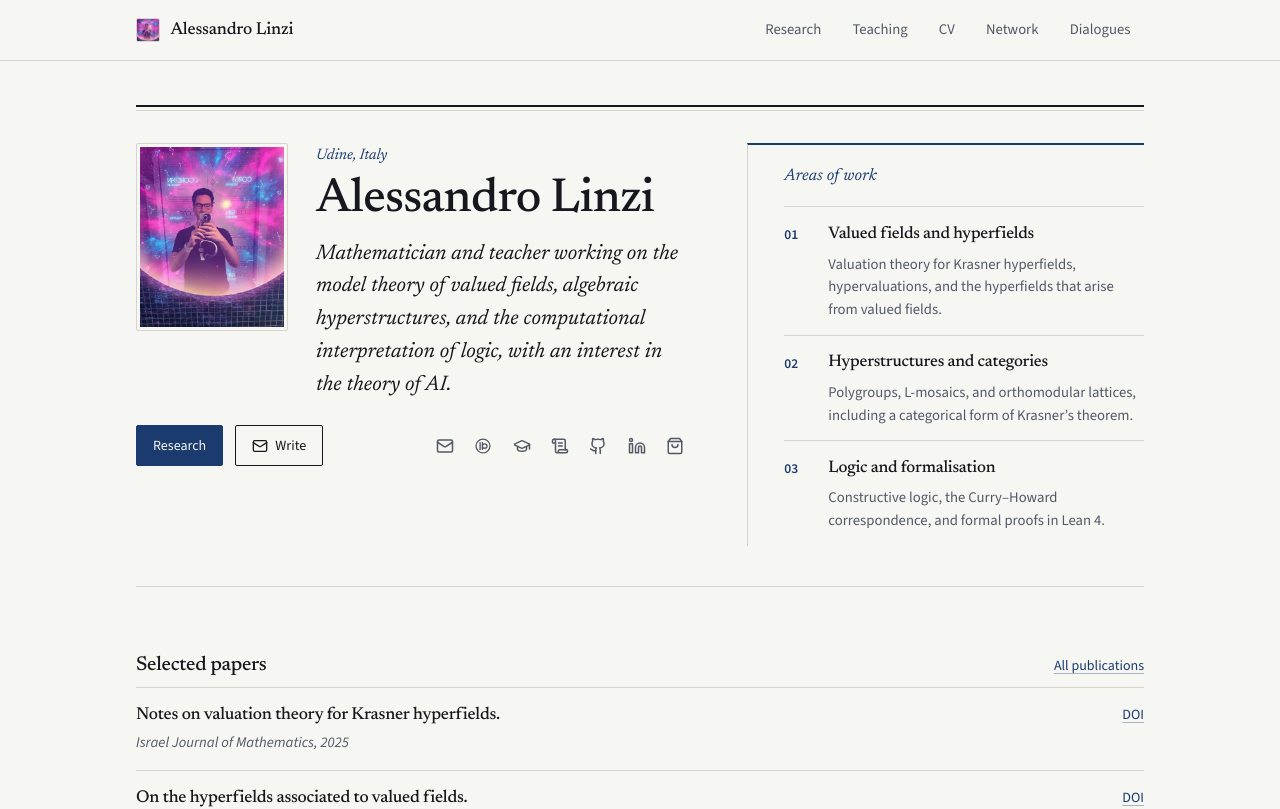
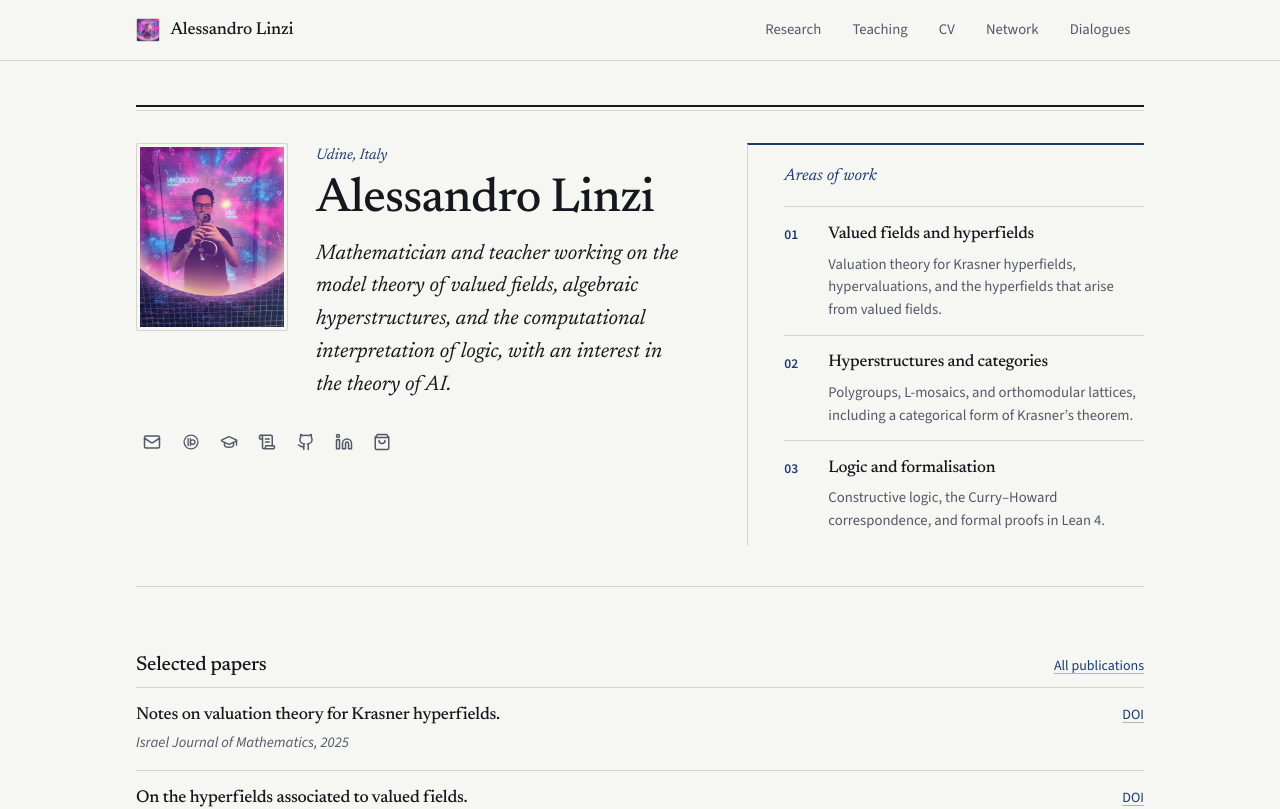
Before and after one commit to linzialessandro/PersonalWebsite, a React (Vite) app: page / in a window 1280 px wide. Shown: the top 809 px of the page. Built offline with nearby package versions, Linux system fonts and the light colour scheme.

Commit message:
content: remove home Research and Write buttons
Nav and “All publications” already cover those paths; keep social links.

```diff
--- a/src/pages/Home.jsx
+++ b/src/pages/Home.jsx
@@ -1,4 +1,3 @@
-import { Mail } from "lucide-react";
 import { Link } from "react-router-dom";
 import PageMeta from "../components/PageMeta";
 import SocialLinks from "../components/SocialLinks";
@@ -28,14 +27,7 @@ const Home = () => {
             </div>
           </div>
           <div className="dossier-actions">
-            <Link to="/publications" className="btn btn-primary">
-              Research
-            </Link>
-            <a href={`mailto:${profile.email}`} className="btn btn-outline">
-              <Mail size={16} />
-              Write
-            </a>
-            <SocialLinks size={18} className="sm:ml-auto" />
+            <SocialLinks size={18} />
           </div>
         </div>
 
```
Also changed, not shown: 1 other file (tests, documents, lock files or other folders).
